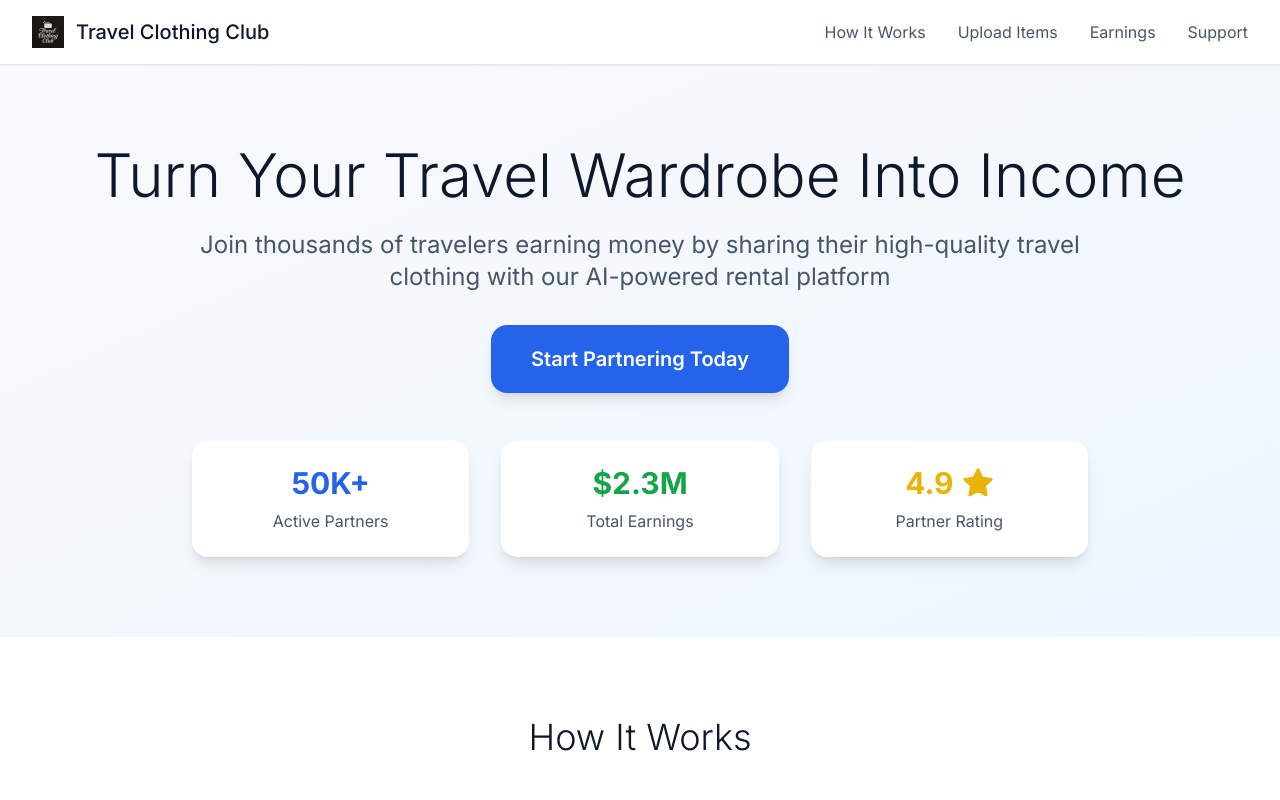
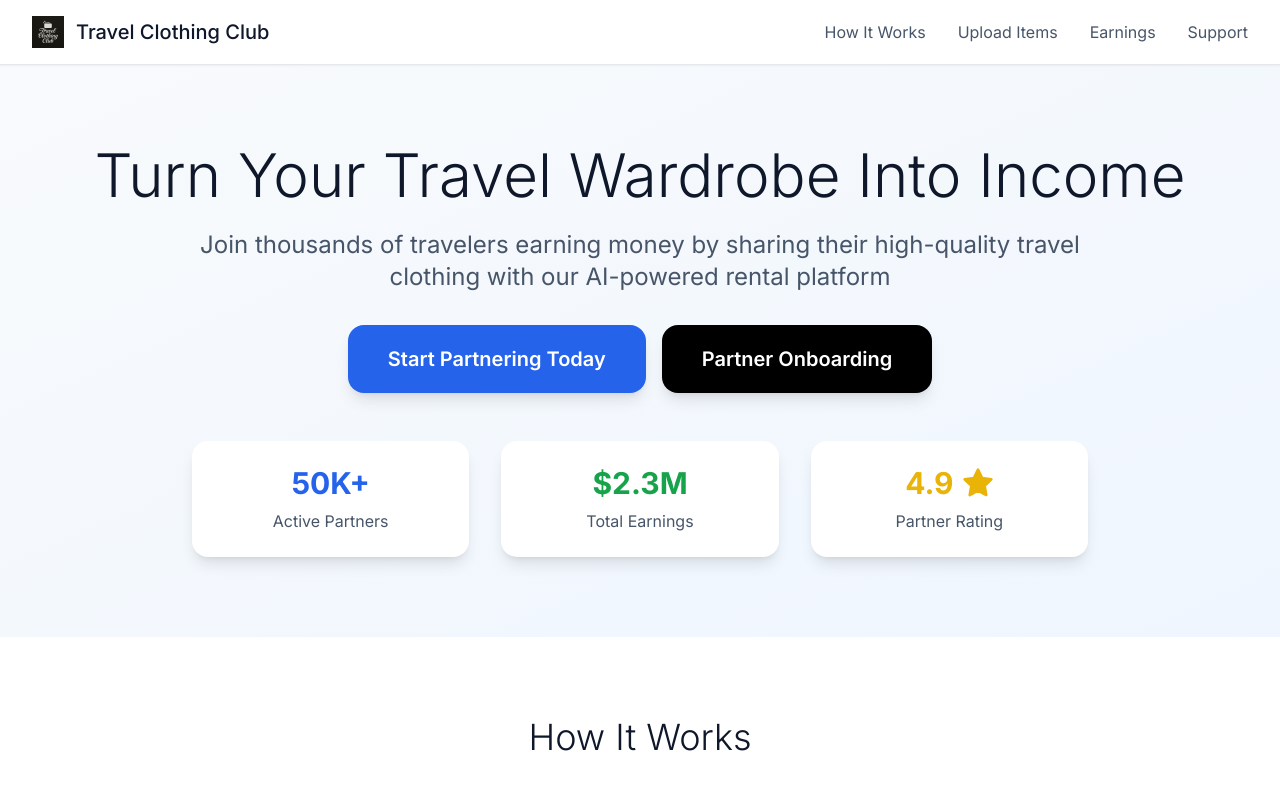
Before and after one commit to SIRXIII/TravelClothingClub, a React (Vite) app: page /lender-portal in a window 1280 px wide. Shown: the top 800 px of the page. Built offline with nearby package versions, Linux system fonts and the light colour scheme.

Commit message:
Add Partner Onboarding button to Lender Portal and /partner-onboarding route

```diff
--- a/src/App.tsx
+++ b/src/App.tsx
@@ -1,10 +1,12 @@
-import React from 'react';
+import React, { lazy } from 'react';
 import { Routes, Route, Navigate } from 'react-router-dom';
 import HomePage from './components/HomePage';
 import VirtualTryOn from './components/VirtualTryOn';
 import VirtualTryOnDemo from './components/VirtualTryOnDemo';
 import LenderPortal from './components/LenderPortal';
 import SearchResults from './components/SearchResults';
+
+const PartnerOnboardingLazy = lazy(() => import('@/features/partnerOnboarding'));
 
 function App() {
   return (
@@ -14,6 +16,7 @@ function App() {
       <Route path="/virtual-try-on-demo" element={<VirtualTryOnDemo />} />
       <Route path="/lender-portal" element={<LenderPortal />} />
       <Route path="/search-results" element={<SearchResults />} />
+      <Route path="/partner-onboarding/*" element={<PartnerOnboardingLazy />} />
       <Route path="*" element={<Navigate to="/lender-portal" replace />} />
     </Routes>
   );
--- a/src/components/LenderLandingPage.tsx
+++ b/src/components/LenderLandingPage.tsx
@@ -161,10 +161,16 @@ function LenderLandingPage() {
           </p>
           <button
             onClick={handleScrollToSignup}
-            className="bg-blue-600 text-white px-10 py-5 rounded-2xl font-semibold text-xl hover:bg-blue-700 transition shadow-lg hover:shadow-xl transform hover:scale-105 mb-12"
+            className="bg-blue-600 text-white px-10 py-5 rounded-2xl font-semibold text-xl hover:bg-blue-700 transition shadow-lg hover:shadow-xl transform hover:scale-105 mb-6"
           >
             Start Partnering Today
           </button>
+          <Link
+            to="/partner-onboarding"
+            className="inline-block bg-black text-white px-10 py-5 rounded-2xl font-semibold text-xl hover:bg-gray-900 transition shadow-lg hover:shadow-xl transform hover:scale-105 mb-12 ml-4"
+          >
+            Partner Onboarding
+          </Link>
 
           {/* Trust Indicators */}
           <div className="grid md:grid-cols-3 gap-8 max-w-4xl mx-auto">
```
Also changed, not shown: 1 other file (tests, documents, lock files or other folders).
